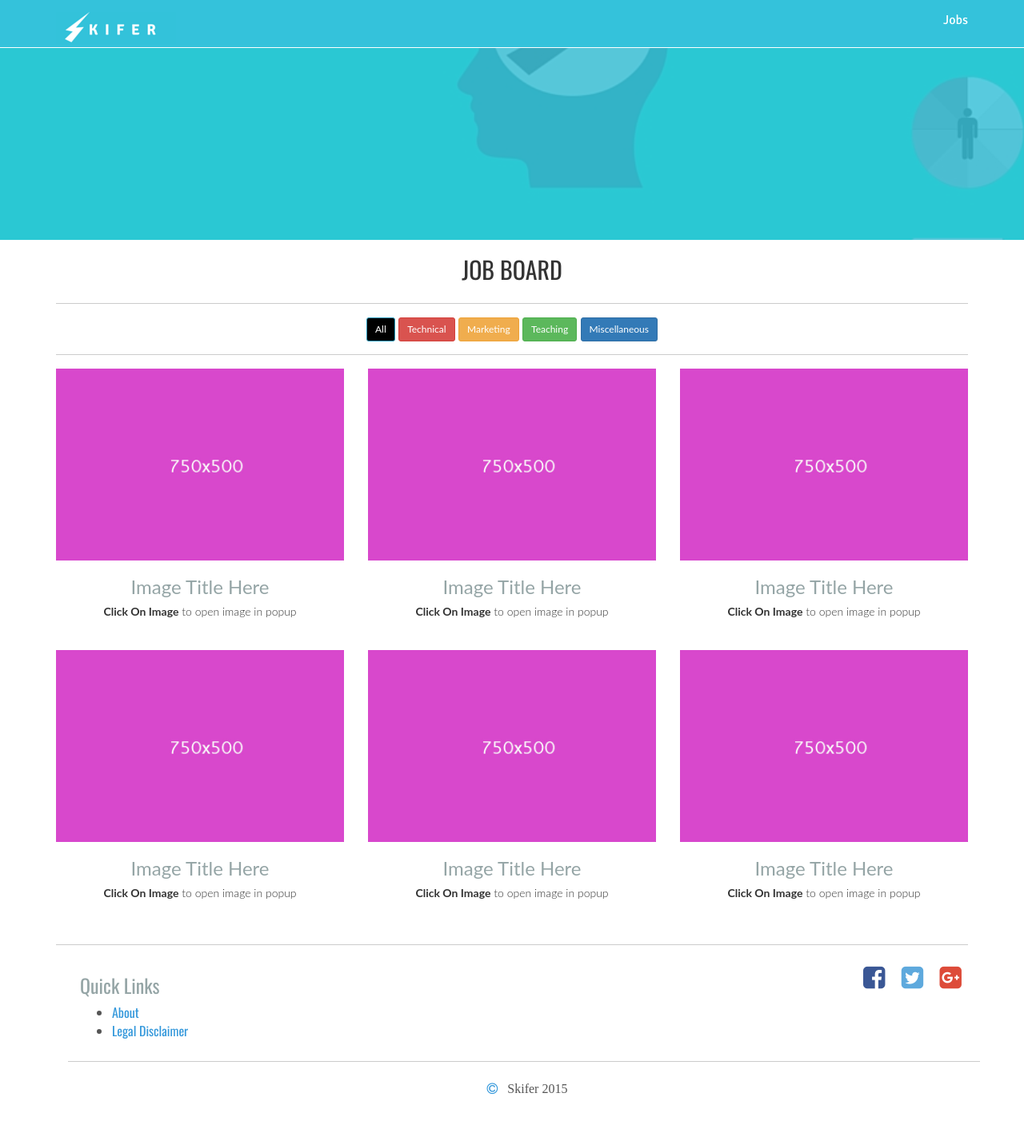
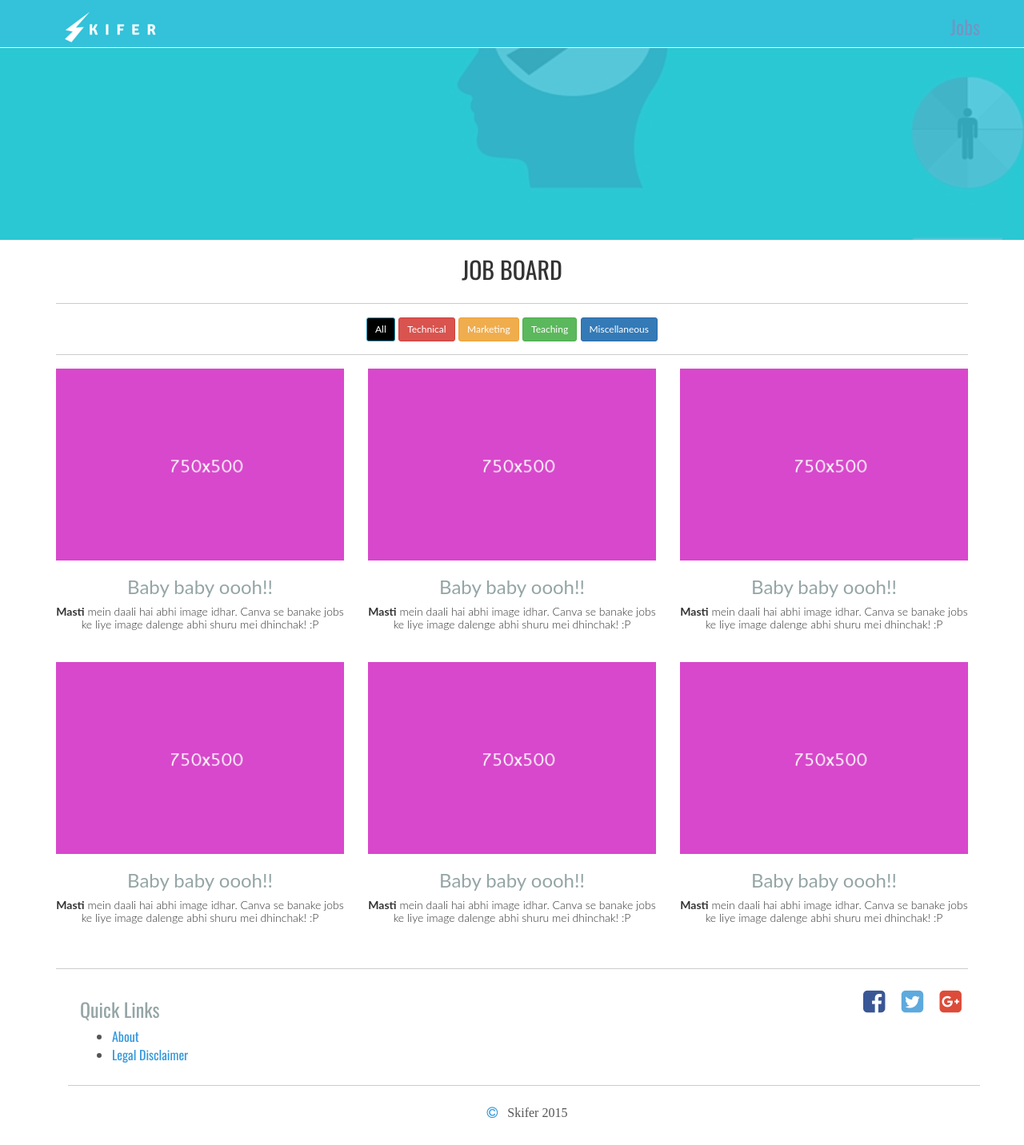
Before and after one commit to analyticalmonk/skifer_code, a Django app: template templates/jobs.html in a window 1280 px wide. Shown: the whole page at 80% size. Before the commit the page ends 1369 px from the top, so only its background shows below. Run offline with Django 3.2, Linux system fonts and the light colour scheme; the template is opened without the code that fills it, so the values that code supplies are empty; some libraries are stand-ins or nearby versions.

Commit message:
Corrected minor mistake in job-board page; corrected js folder path from source to job-listing-helpers

```diff
--- a/templates/jobs.html
+++ b/templates/jobs.html
@@ -4,12 +4,12 @@
    <head>
     <meta charset="utf-8" />
     <meta name="viewport" content="width=device-width, initial-scale=1, maximum-scale=1" />
-    <meta name="description" content="" />
-    <meta name="author" content="" />
+    <meta name="description" content=""/>
+    <meta name="author" content=""/>
     <!--[if IE]>
         <meta http-equiv="X-UA-Compatible" content="IE=edge,chrome=1">
         <![endif]-->
-    <title>Bootstrap Scrolling Background Image</title>
+    <title>Skifer Jobs</title>
 
     <!-- Bootstrap core CSS
     <link href="http://getbootstrap.com/dist/css/bootstrap.min.css" rel="stylesheet"> -->
@@ -25,7 +25,7 @@
     <link href="{%static './css/scrolling-background.css'%}" rel="stylesheet" />
 
     <!-- STYLE FOR OPENING IMAGE IN POPUP USING FANCYBOX-->
-    <link href="{%static './js/source/jquery.fancybox.css'%}" rel="stylesheet" />
+    <link href="{%static './js/job-listing-helpers/jquery.fancybox.css'%}" rel="stylesheet" />
 
     <!-- Custom styles for job listing -->
     <link href="{%static './css/job-board-listing.css'%}" rel="stylesheet" />
@@ -62,7 +62,7 @@
         </div>
         <div class="navbar-collapse collapse">
           <ul class="nav navbar-nav navbar-right">
-            <li><a href="#job-board" style= "font-family:Signika">Jobs</a></li>
+            <li><h3><a href="#job-board" style= "font-family:Oswald; color:rgba(130, 139, 186, 0.8)">Jobs</a></h3></li>
           </ul>
         </div><!--/.nav-collapse -->
       </div>
@@ -127,8 +127,8 @@
                     <!-- Path for image to display -->
                 </a>
 
-                <h3>Image Title Here</h3>
-                <h5><strong>Click On Image</strong> to open image in popup</h5>
+                <h3>Baby baby oooh!!</h3>
+                <h5><strong>Masti</strong> mein daali hai abhi image idhar. Canva se banake jobs ke liye image dalenge abhi shuru mei dhinchak! :P</h5>
             </div>
             <div class="col-md-4 col-sm-4 css">
                 <a class="fancybox-media" title="Image Title Goes Here" href="{%static './img/image.jpg'%}">
@@ -138,8 +138,8 @@
                     <!-- Path for image to display -->
                 </a>
 
-                <h3>Image Title Here</h3>
-                <h5><strong>Click On Image</strong> to open image in popup</h5>
+                <h3>Baby baby oooh!!</h3>
+                <h5><strong>Masti</strong> mein daali hai abhi image idhar. Canva se banake jobs ke liye image dalenge abhi shuru mei dhinchak! :P</h5>
             </div>
             <div class="col-md-4 col-sm-4 code">
 
@@ -150,8 +150,8 @@
                     <!-- Path for image to display -->
                 </a>
 
-                <h3>Image Title Here</h3>
-                <h5><strong>Click On Image</strong> to open image in popup</h5>
+                <h3>Baby baby oooh!!</h3>
+                <h5><strong>Masti</strong> mein daali hai abhi image idhar. Canva se banake jobs ke liye image dalenge abhi shuru mei dhinchak! :P</h5>
             </div>
               <div class="col-md-4 col-sm-4 script">
                 <a class="fancybox-media" title="Image Title Goes Here" href="{%static './img/image.jpg'%}">
@@ -160,8 +160,8 @@
                     <img src="{%static './img/image.jpg'%}" class="img-responsive " alt="" />
                     <!-- Path for image to display -->
                 </a>
-                <h3>Image Title Here</h3>
-                <h5><strong>Click On Image</strong> to open image in popup</h5>
+                <h3>Baby baby oooh!!</h3>
+                <h5><strong>Masti</strong> mein daali hai abhi image idhar. Canva se banake jobs ke liye image dalenge abhi shuru mei dhinchak! :P</h5>
             </div>
             <div class="col-md-4 col-sm-4 html script">
                 <a class="fancybox-media" title="Image Title Goes Here" href="{%static './img/image.jpg'%}">
@@ -171,8 +171,8 @@
                     <!-- Path for image to display -->
                 </a>
 
-                <h3>Image Title Here</h3>
-                <h5><strong>Click On Image</strong> to open image in popup</h5>
+                <h3>Baby baby oooh!!</h3>
+                <h5><strong>Masti</strong> mein daali hai abhi image idhar. Canva se banake jobs ke liye image dalenge abhi shuru mei dhinchak! :P</h5>
             </div>
             <div class="col-md-4 col-sm-4 css code">
 
@@ -183,8 +183,8 @@
                     <!-- Path for image to display -->
                 </a>
 
-                <h3>Image Title Here</h3>
-                <h5><strong>Click On Image</strong> to open image in popup</h5>
+                <h3>Baby baby oooh!!</h3>
+                <h5><strong>Masti</strong> mein daali hai abhi image idhar. Canva se banake jobs ke liye image dalenge abhi shuru mei dhinchak! :P</h5>
             </div>
         </div>
          <!-- FILTER PORTFOLIO END -->
```
